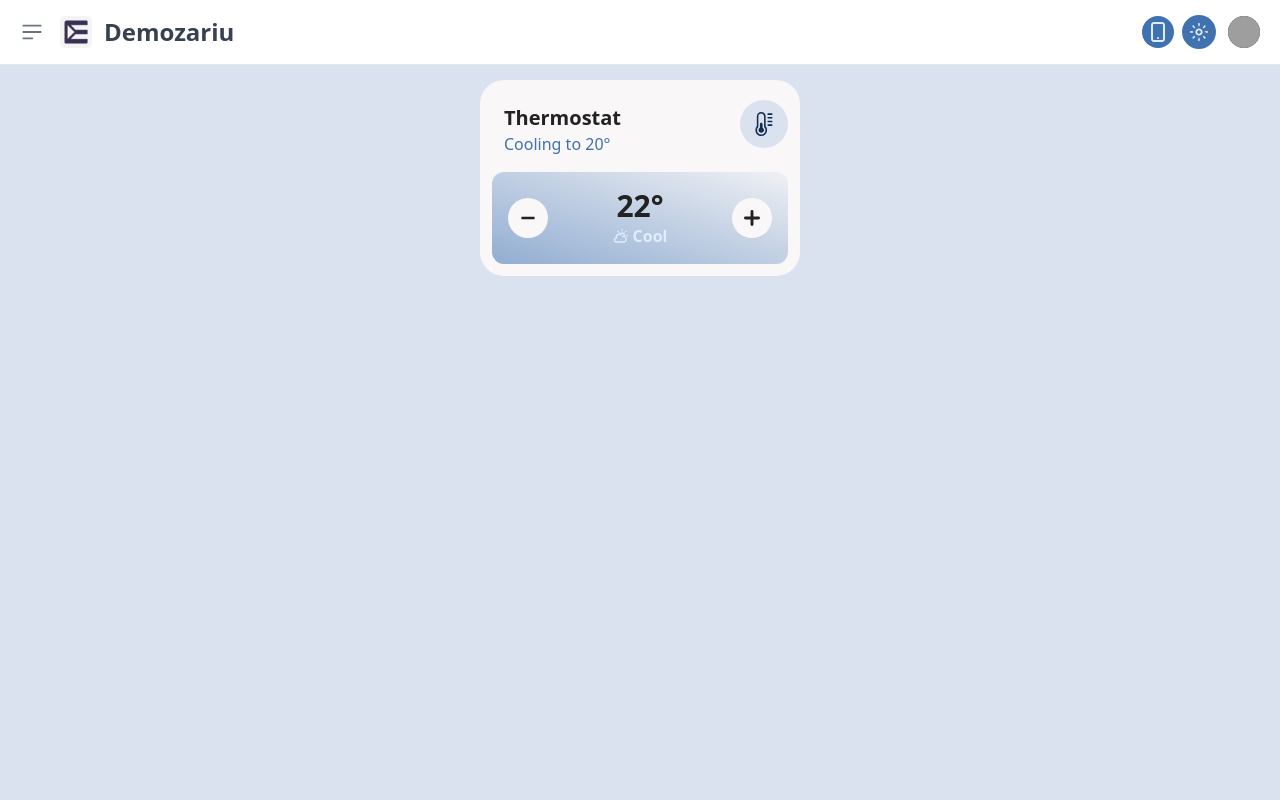
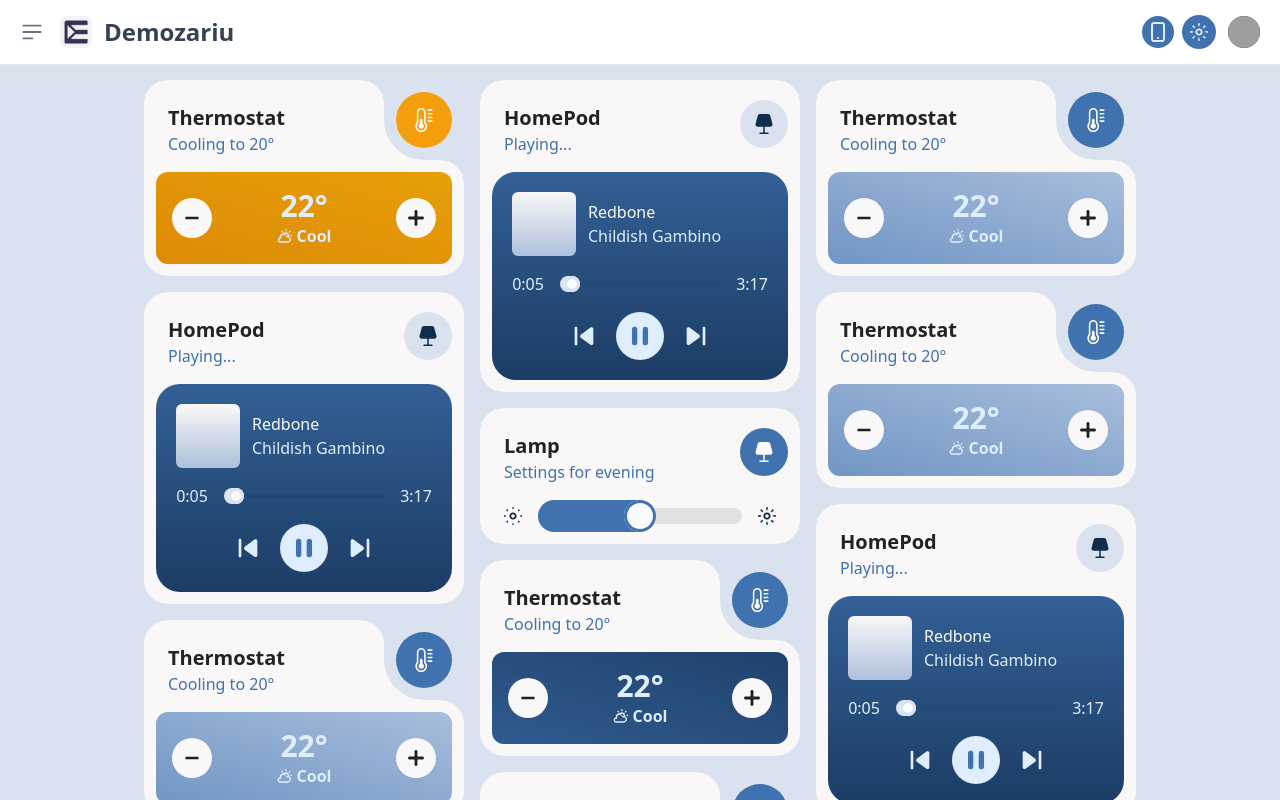
Before and after one commit to denzariu/sandbox, a React (Vite) app: page / in a window 1280 px wide. Shown: the top 800 px of the page. Built offline with nearby package versions, Linux system fonts and the light colour scheme; no server answers; grey boxes are pictures that could not be loaded.

Commit message:
- Added new '+' action on component hover; - Added color options; - Dashboard is now the main page.

```diff
--- a/src/components/default/Card.tsx
+++ b/src/components/default/Card.tsx
@@ -1,3 +1,5 @@
+import { Plus } from "../../assets/svgs"
+
 type CardProps = {
   color: string,
   title: string,
@@ -13,7 +15,7 @@ function Card({title, subtitle, children, color, icon, iconColor}: CardProps) {
 
     // {/* Non-cropped Card */}
     // {/* Add min width */}
-    <div className={`w-80 sm:w-autoDISABLED h-fit p-3 rounded-3xl flex flex-col gap-y-4 ${color} text-neutral-content`}>
+    <div className={`w-80 sm:w-autoDISABLED h-fit p-3 rounded-3xl flex flex-col ${color} text-neutral-content group`}>
 
       {/* Header - Title/subtitle & Icon */}
       <div className='flex'>
@@ -34,10 +36,17 @@ function Card({title, subtitle, children, color, icon, iconColor}: CardProps) {
         </button>
       </div>
 
-      {/* Child objects */}
-      {children?.map(child =>
-        child
-      )}
+      <div className="mt-4">
+        {/* Child objects */}
+        {children?.map(child =>
+          child
+        )}
+      </div>
+
+      {/* Add Object */}
+      <div className="h-0 transition-all flex justify-center items-center duration-500 ease-in-out group-hover:h-20 hover:bg-primary bg-accent group-hover:p-4 group-hover:mt-4 rounded-3xl">
+        <Plus color="opacity-0 duration-500 ease-in-out group-hover:opacity-[1] fill-accent-content" height={24} width={24}/>
+      </div>
     </div>
 )
 }
--- a/src/components/default/CardCut.tsx
+++ b/src/components/default/CardCut.tsx
@@ -1,3 +1,4 @@
+import { Plus } from "../../assets/svgs"
 
 
 type CardProps = {
@@ -5,15 +6,16 @@ type CardProps = {
   title: string,
   subtitle?: string,
   icon?: JSX.Element,
+  iconColor?: string,
   children?: JSX.Element[],
 }
 
-function CardCut({title, subtitle, children, color, icon}: CardProps) {
+function CardCut({title, subtitle, children, color, icon, iconColor}: CardProps) {
 
 
   return (
   //  {/* Cropped Card */}
-   <div className="relative flex-1 h-fit">
+   <div className="w-80 flex-1 h-fit group">
     <div className='flex'>
       <div className={'grow rounded-t-3xl ' + color + ' pt-6 px-6'}>
         <h1 className="text-xl font-bold text-neutral-content">{title}</h1>
@@ -21,7 +23,7 @@ function CardCut({title, subtitle, children, color, icon}: CardProps) {
       </div>
       <div className={color + ' rounded-tl-[1.6rem] rounded-tr-[1.6rem] rounded-br-[1.6rem]'}>
         <div className='bg-accent p-3 rounded-bl-[2.5rem]'>
-          <div className='flex items-center justify-center rounded-full bg-primary p-4'>
+          <div className={`flex items-center justify-center rounded-full ${iconColor ? iconColor : 'bg-primary'} p-4`}>
             {icon}
           </div>
         </div>
@@ -32,7 +34,13 @@ function CardCut({title, subtitle, children, color, icon}: CardProps) {
       {children?.map(child =>
         child
       )}
+
+      {/* Add Object */}
+      <div className="h-0 transition-all flex justify-center items-center duration-500 ease-in-out group-hover:h-20 hover:bg-primary bg-accent group-hover:p-4 group-hover:mt-2 rounded-3xl">
+        <Plus color="opacity-0 duration-500 ease-in-out group-hover:opacity-[1] fill-accent-content" height={24} width={24}/>
+      </div>
     </div>
+
   </div>
 
 )
--- a/src/components/default/mini/Luminosity.tsx
+++ b/src/components/default/mini/Luminosity.tsx
@@ -1,10 +1,14 @@
 import { HighBrightness, LowBrightness } from '../../../assets/svgs'
 
-function Luminosity() {
+type LuminosityProps = {
+  colorRange?: string
+}
+
+function Luminosity({ colorRange }: LuminosityProps) {
   return (
     <div className='flex items-center gap-x-4 mx-3 flex-1'>
       <LowBrightness height={24} width={24} color='fill-secondary'/>
-      <input type='range' min="0" max="100" className='range range-lg range-primary' />
+      <input type='range' min="0" max="100" className={`range range-lg ${colorRange ? colorRange : "range-primary"}`} />
       <HighBrightness height={24} width={24} color='fill-secondary'/>
 
     </div>
--- a/src/components/default/mini/Temperature.tsx
+++ b/src/components/default/mini/Temperature.tsx
@@ -2,7 +2,12 @@ import { useState } from 'react'
 
 import { Minus, Plus, Weather } from '../../../assets/svgs'
 
-export const Temperature = () => {
+
+type TemperatureProps = {
+  from?: string,
+  to?: string,
+}
+export const Temperature = ({ from, to }: TemperatureProps) => {
 
   const [temperature, setTemperature] = useState(22)
 
@@ -11,9 +16,10 @@ export const Temperature = () => {
   }
 
   return (
-    <div className='p-4 rounded-xl bg-gradient-to-tr flex justify-between items-center
-      from-primary from-[-90%]
-      to-neutral to-[110%]'
+    <div className={`p-4 rounded-xl bg-gradient-to-tr flex justify-between items-center
+      ${from ? from : 'from-primary'} from-[-90%]
+      //via-secondary via-[90%]
+      ${to ? to : 'to-accent'} to-[190%]`}
     >
       <button
         onClick={() => changeTemp(-1)}
@@ -24,7 +30,7 @@ export const Temperature = () => {
         <Minus height={16} width={16} color='fill-neutral-content'/>
       </button>
       <div className='flex flex-col items-center'>
-        <p className='text-3xl font-bold opacity-100 text-neutral-content'>{temperature + '°'}</p>
+        <p className='text-3xl font-bold opacity-100 text-primary-content'>{temperature + '°'}</p>
         <div className='flex items-center gap-x-1 font-semibold text-primary-content'>
           <Weather height={16} width={16} color='fill-primary-content'/>
           <p>Cool</p>
--- a/src/components/screen/Content.tsx
+++ b/src/components/screen/Content.tsx
@@ -1,5 +1,4 @@
-import { useContext } from 'react'
-import { ViewContext } from '../context/View'
+
 import Card from '../default/Card'
 import { Lamp, Thermostat } from '../../assets/svgs'
 import Temperature from '../default/mini/Temperature'
@@ -10,7 +9,6 @@ import Player from '../default/mini/Player'
 
 
 function Content() {
-  const perspective = useContext(ViewContext)
 
   return (
     <>
@@ -19,9 +17,10 @@ function Content() {
         <CardCut
           title='Thermostat'
           subtitle='Cooling to 20°'
-          icon={<Thermostat key={'2'} height={24} width={24} color='fill-accent-content'/>}
-          children={[<Temperature/>]}
+          icon={<Thermostat key={'2'} height={24} width={24} color='fill-neutral'/>}
+          children={[<Temperature from='from-amber-600' to='to-yellow-500'/>]}
           color='bg-neutral'
+          iconColor='bg-amber-500'
         />
         <Card
           title='HomePod'
@@ -61,7 +60,7 @@ function Content() {
           title='Thermostat'
           subtitle='Cooling to 20°'
           icon={<Thermostat key={'2'} height={24} width={24} color='fill-accent-content'/>}
-          children={[<Temperature/>]}
+          children={[<Temperature from='from-primary' to='to-secondary'/>]}
           color='bg-neutral'
         />
         <CardCut
@@ -99,8 +98,8 @@ function Content() {
           title='Lamp'
           subtitle='Settings for evening'
           icon={<Lamp key={'4'} height={24} width={24} color='fill-accent-content'/>}
-          iconColor='bg-primary'
-          children={[<Luminosity/>]}
+          iconColor='bg-yellow-400'
+          children={[<Luminosity colorRange='range-warning'/>]}
           color='bg-neutral'
         />
 
--- a/src/components/screen/SideBar.tsx
+++ b/src/components/screen/SideBar.tsx
@@ -35,7 +35,7 @@ function SideBar () {
   // State management for what is currently open on the page
   const [dropdown, open] = useReducer(reducer, initState)
   // Current content
-  const [content, setContent] = useState<ContentType>('element-card')
+  const [content, setContent] = useState<ContentType>('all')
 
   const perspective = useContext(ViewContext)
   const {theme, toggleTheme} = useContext(ThemeContext)
```
